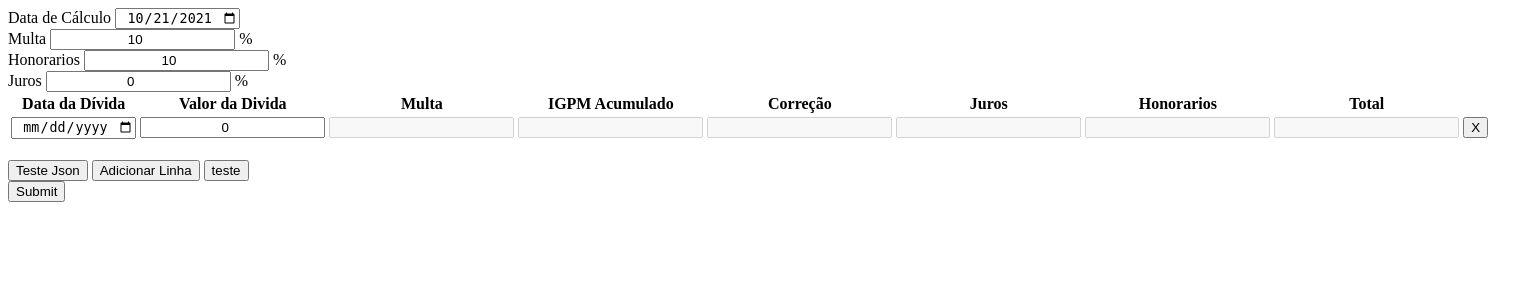
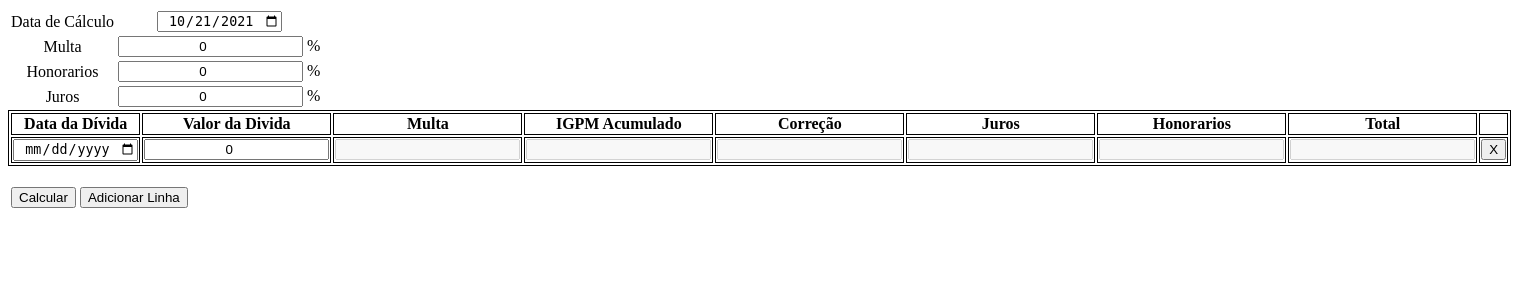
Before and after one commit to dragoonrs/Freicalidjango, a Django app: page /atualizacao/ in a window 1520 px wide. Shown: the top 300 px of the page. Run offline with Django 3.2, Linux system fonts and the light colour scheme; some libraries are stand-ins or nearby versions.

Commit message:
v 01.07 - POC Atualizacao UI (Redirect, json formats, complete calc and formats)

```diff
--- /dev/null
+++ b/juroComposto/static/juroComposto/css/atualizacao.css
@@ -0,0 +1,11 @@
+td
+{
+    text-align: center;
+    vertical-align: middle;
+}
+
+table.dados, table.dados th, table.dados td {
+  border: 1px solid black;
+}
+
+form {margin: 0; text-align: center;}
--- a/juroComposto/templates/juroComposto/atualizacao.html
+++ b/juroComposto/templates/juroComposto/atualizacao.html
@@ -8,12 +8,13 @@
   <script src="https://ajax.googleapis.com/ajax/libs/jquery/2.1.4/jquery.min.js"></script>
   <script src="{% static 'juroComposto/js/jquery.rsLiteGrid.js'%}"></script>
     {{ jct|json_script:"jct" }}
+    <link rel="stylesheet" href="{% static 'juroComposto/css/atualizacao.css'%}">
   <script>
     $(document).ready(function () {
       $('.dados').rsLiteGrid({
 
                     cols: [{
-                      name: 'dataDívida',
+                      name: 'dataDivida',
                       header: 'Data da Dívida',
                       markup: '<input type="date" class="form-control " style="text-align:center;">'
                     }, {
@@ -84,12 +85,12 @@
         //valorDevido_value, multa_value, igpmAcumulado_value, correcao_value, juros_value, honorarios_value, total_value
       $('.dados').rsLiteGrid('setData',[
             {% for linha in jct.Linhas %}
-                {dataDívida: '{{linha.dataDivida|cut:"T00:00:00.000Z"}}', valorDevido: {{linha.valorDevido}}.toFixed(2), multa: {{linha.multa}}.toFixed(2), igpmAcumulado: ({{linha.igpmAcumulado}}*100).toFixed(2), correcao: {{ linha.correcao }}.toFixed(2), juros: {{ linha.juros }}.toFixed(2), honorarios: {{ linha.honorarios }}.toFixed(2), total: {{linha.total}}.toFixed(2) } {% if not forloop.last %}, {% endif %}
+                {dataDivida: '{{linha.dataDivida|cut:"T00:00:00.000Z"}}', valorDevido: ({{linha.valorDevido}}).toFixed(2), multa: ({{linha.multa}}).toFixed(2), igpmAcumulado: ({{linha.igpmAcumulado}}*100).toFixed(2), correcao: ({{ linha.correcao }}).toFixed(2), juros: ({{ linha.juros }}).toFixed(2), honorarios: ({{ linha.honorarios }}).toFixed(2), total: ({{linha.total}}).toFixed(2) } {% if not forloop.last %}, {% endif %}
             {% endfor %}
       ]);
 
 
-       $('.clickMe').click(function () {
+       $('.calcular').click(function () {
             var json = 	{"juroMes": $('#juros').val(),"multa": $('#multa').val(),"honorarios": $('#honorarios').val(),"dataCalculo": (new Date($('#dataCalculo').val())).toISOString()};
             var linhas = $('.dados').rsLiteGrid('getData');
             json.Linhas = linhas;
@@ -104,35 +105,65 @@
 <body>
 <div>
     <div>
+        <table>
+            <tr>
+                <td>
                     <label for="dataCalculo">Data de Cálculo</label>
+                </td>
+                <td>
                     <input type="date" class="dataCalculo" name="dataCalculo" id="dataCalculo" style="text-align:center;">
-                <br>
+                </td>
+            </tr>
+            <tr>
+                <td>
                     <label for="multa">Multa</label>
+                </td>
+                <td>
                     <input type="number" class="multa" name="multa" id="multa" min="0" step="any" style="text-align:center;">
                     <label for="multa">%</label>
-                <br>
+                </td>
+            </tr>
+            <tr>
+                <td>
                     <label for="honorarios">Honorarios</label>
+                </td>
+                <td>
                     <input type="number" class="honorarios" name="honorarios" id="honorarios" min="0" step="any" style="text-align:center;">
                     <label for="honorarios">%</label>
-                <br>
+                </td>
+            </tr>
+            <tr>
+                <td>
                     <label for="juros">Juros</label>
+                </td>
+                <td>
                     <input type="number" class="juros" name="juros" id="juros" min="0" step="any" style="text-align:center;">
                     <label for="juros">%</label>
-                <br>
+                </td>
+            </tr>
+        </table>
     </div>
     <div>
 	    <table class="dados"></table>
     </div>
     <br>
-    <input id="clickMe" class='clickMe' type="button" value="Teste Json" />
-    <input id="addRow" class='addRow' type="button" value="Adicionar Linha" />
-    <input id="teste" class='teste' type="button" value="teste" />
 
+    <div>
+        <table>
+                <tr>
+                    <td>
                         <form method="post" enctype="multipart/form-data" action="{% url 'juroComposto:atualizacao' %}" method="post">
                             {% csrf_token %}
                             <input type="hidden" id="upload" name="upload" >
-       <button class="btn btn-dark my-4" type="submit">Submit</button>
+                            <button class="calcular" id="calcular" type="submit">Calcular</button>
                         </form>
+                    </td>
+                    <td>
+                        <input id="addRow" class='addRow' type="button" value="Adicionar Linha" />
+                    </td>
+                </tr>
+        </table>
+    </div>
 
 </div>
 </body>
--- a/juroComposto/uteis.py
+++ b/juroComposto/uteis.py
@@ -52,5 +52,5 @@ def calcLine(juroMes, multa, honorarios, dataCalculo, dataDivida, valorDevido):
         return linha
 
 def gerarJsonVazio():
-    dados = {	"juroMes": 0,	"multa": 10,	"honorarios": 10,	"dataCalculo": datetime.datetime.now().strftime('%Y-%m-%d %H:%M:%S %z'), 'Linhas':[]}
+    dados = {	"juroMes": 0,	"multa": 0,	"honorarios": 0,	"dataCalculo": datetime.datetime.now().strftime('%Y-%m-%d %H:%M:%S %z'), 'Linhas':[]}
     return json.dumps(dados)
--- a/juroComposto/views.py
+++ b/juroComposto/views.py
@@ -42,12 +42,12 @@ def atualizacao(request):
     if 'upload' in request.FILES:
         tempo = request.FILES['upload']
         jct = openJuroComposto(tempo.read())
-        juroMes = jct['juroMes']
-        multa = jct['multa']
-        hono = jct['honorarios']
+        juroMes = float(jct['juroMes'])
+        multa = float(jct['multa'])
+        hono = float(jct['honorarios'])
         dc = parser.parse(jct['dataCalculo'])
         for linha in jct['Linhas']:
-            valorD = linha['valorDevido']
+            valorD = float(linha['valorDevido'])
             dataD = parser.parse(linha['dataDivida'])
             cdo = calcLine(juroMes, multa, hono, dc, dataD, valorD)
             linha['multa'] = cdo[0]
@@ -59,23 +59,23 @@ def atualizacao(request):
     elif request.POST.get('upload'):
         tempo = request.POST.get('upload')
         jct = openJuroComposto(tempo)
-        juroMes = jct['juroMes']
-        multa = jct['multa']
-        hono = jct['honorarios']
+        juroMes = float(jct['juroMes'])
+        multa = float(jct['multa'])
+        hono = float(jct['honorarios'])
         dc = parser.parse(jct['dataCalculo'])
         for linha in jct['Linhas']:
-            valorD = linha['valorDevido']
             try:
+                valorD = float(linha['valorDevido'])
                 dataD = parser.parse(linha['dataDivida'])
+                cdo = calcLine(juroMes, multa, hono, dc, dataD, valorD)
+                linha['multa'] = cdo[0]
+                linha['igpmAcumulado'] = cdo[1]
+                linha['correcao'] = cdo[2]
+                linha['juros'] = cdo[3]
+                linha['honorarios'] = cdo[4]
+                linha['total'] = cdo[5]
             except:
-                dataD = parser.isoparse(linha['dataDivida'])
-            cdo = calcLine(juroMes, multa, hono, dc, dataD, valorD)
-            linha['multa'] = cdo[0]
-            linha['igpmAcumulado'] = cdo[1]
-            linha['correcao'] = cdo[2]
-            linha['juros'] = cdo[3]
-            linha['honorarios'] = cdo[4]
-            linha['total'] = cdo[5]
+                del (jct['Linhas'][jct['Linhas'].index(linha)])
     else:
         jct = gerarJsonVazio()
     return render(request, 'juroComposto/atualizacao.html', {'jct':jct})
```
Lines whose indentation alone changed are shown as unchanged.
